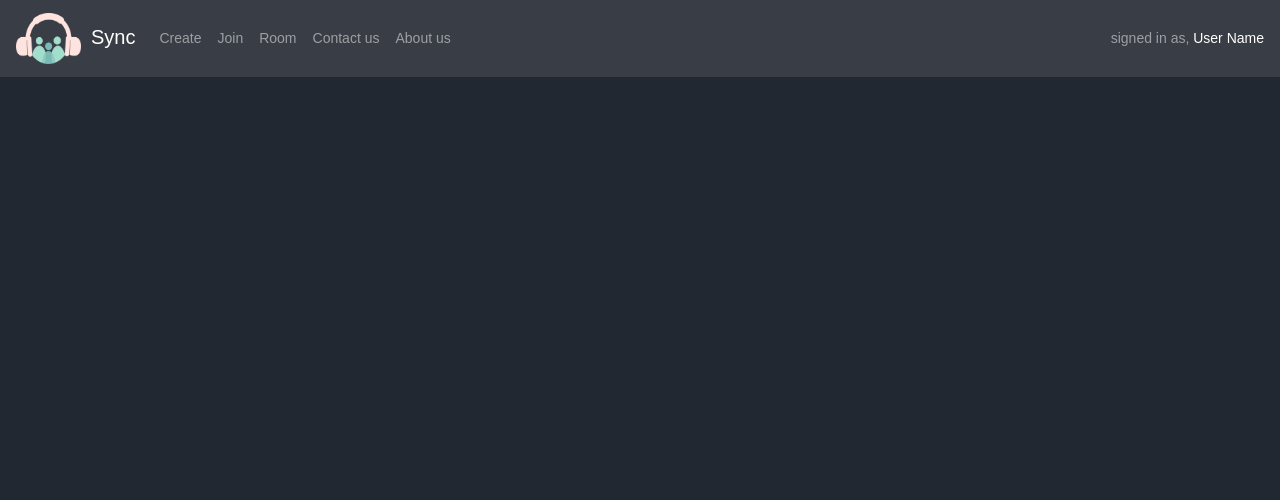
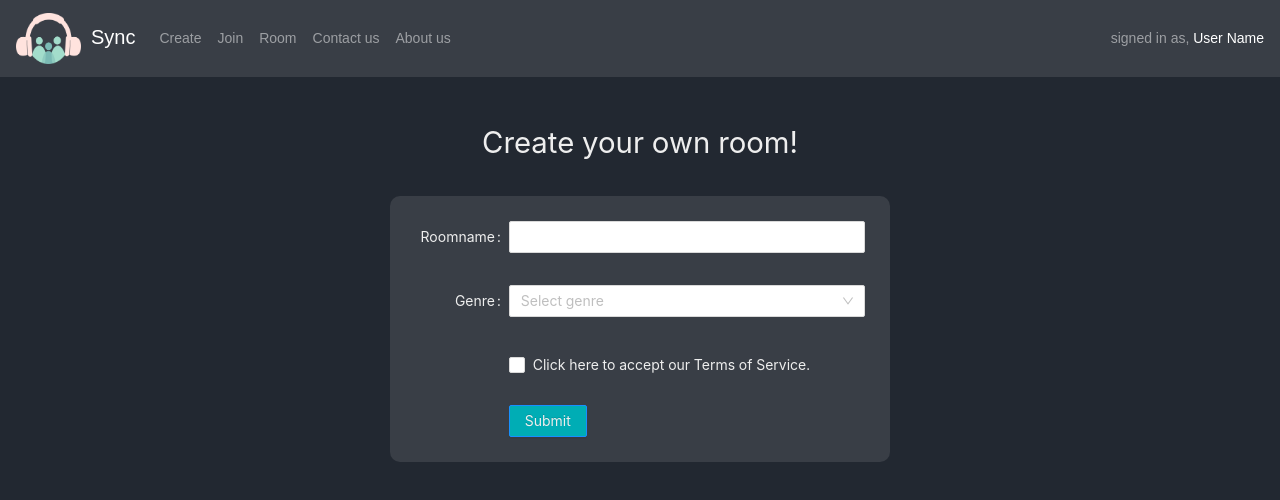
Before and after one commit to bkfetner/Sync-with-Spotify, a React (Create React App) app in the folder application/frontend/: page /Createpage in a window 1280 px wide. Shown: the top 500 px of the page. Built offline with nearby package versions, Linux system fonts and the light colour scheme.

Commit message:
Made new Createpage.jsx to also make use of the Create component.

```diff
--- a/application/frontend/src/App.js
+++ b/application/frontend/src/App.js
@@ -2,6 +2,7 @@ import React, { Component } from "react";
 import Landing from "./components/Landing";
 import Home from "./components/Home";
 import Modal from "./components/Modal";
+import Createpage from "./components/Createpage";
 import Create from "./components/Create";
 import Join from "./components/Join";
 import Room from "./components/Room";
@@ -20,7 +21,7 @@ class App extends React.Component {
           <NavBar />
           <Switch>
             <Route path="/Home" exact component={Home} />
-            <Route path="/Create" exact component={Create} />
+            <Route path="/Createpage" exact component={Createpage} />
             <Route path="/Join" exact component={Join} />
             <Route path="/Room" exact component={Room} />
             <Route path="/Contact" exact component={Contactus}></Route>
--- a/application/frontend/src/components/Create.jsx
+++ b/application/frontend/src/components/Create.jsx
@@ -152,6 +152,7 @@ const Create = (props) => {
             type="primary"
             htmlType="submit"
             onClick={() => onClickFunks()}
+            className="sync-button-color"
           >
             Submit
           </Button>
--- /dev/null
+++ b/application/frontend/src/components/Createpage.jsx
@@ -0,0 +1,21 @@
+import React, { Component, useState, setState } from "react";
+import "antd/dist/antd.css";
+import { Form, Input, Button, Checkbox, Modal, message, Select } from "antd";
+import Axios from "axios";
+import "../css/Create.css";
+import Room from "./Room";
+import { withRouter, useHistory, useLocation } from "react-router-dom";
+import Create from "./Create";
+
+const Createpage = (props) => {
+  return (
+    <div className="createpage-flex">
+      <div className="createpage-top-text-block">Create your own room!</div>
+      <div>
+        <Create />
+      </div>
+    </div>
+  );
+};
+
+export default Createpage;
--- a/application/frontend/src/components/navbar.jsx
+++ b/application/frontend/src/components/navbar.jsx
@@ -15,7 +15,7 @@ const NavBar = () => {
           Sync
         </Navbar.Brand>
         <Nav className="mr-auto">
-          <Nav.Link href="/Create">Create</Nav.Link>
+          <Nav.Link href="/Createpage">Create</Nav.Link>
           <Nav.Link href="/Join">Join</Nav.Link>
           <Nav.Link href="/Room">Room</Nav.Link>
           <Nav.Link href="/Contact">Contact us</Nav.Link>
--- a/application/frontend/src/css/Create.css
+++ b/application/frontend/src/css/Create.css
@@ -6,6 +6,7 @@
   background-color: var(--color2);
   padding: 25px;
   border-radius: 10px;
+  width: 500px;
 }
 
 .text-color {
@@ -23,3 +24,15 @@
 [title="Genre2"] {
   color: var(--color4) !important;
 }
+
+.createpage-flex {
+  display: flex;
+  flex-direction: column;
+  align-items: center;
+  margin-top: 120px;
+}
+
+.createpage-top-text-block {
+  font-size: 22pt;
+  margin-bottom: 30px;
+}
```
